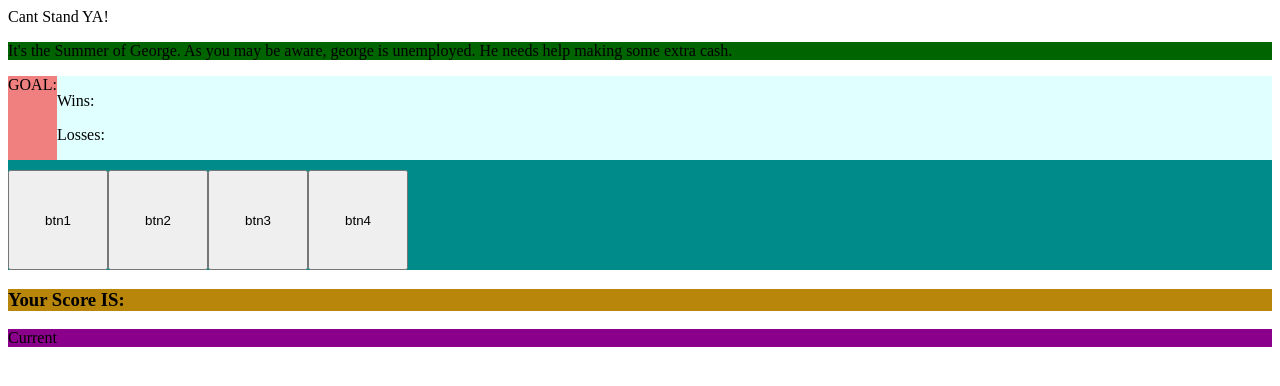
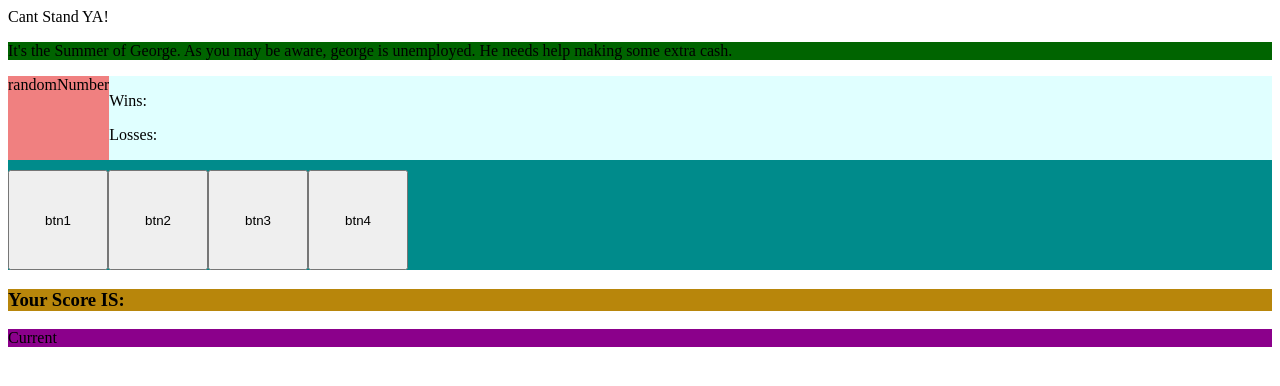
Before and after one commit to somemothersson/unit-4-game, a plain HTML site: page index.html in a window 1280 px wide. Drawn offline with nearby package versions, Linux system fonts and the light colour scheme.

Commit message:
jquery updates

```diff
--- a/assets/javascript/game.js
+++ b/assets/javascript/game.js
@@ -3,10 +3,6 @@ let randomNumber = 0;
 let wins = 0;
 let losses = 0;
 let counter = 0;
-// let tile1 = 0;
-// let tile2 = 0;
-// let tile3 = 0;
-// let tile4 = 0;
 let values = [];
 
 
@@ -46,9 +42,9 @@ $(document).ready(function () {
             reset();
 
         } else if (counter > randomNumber){
-            losses ++
+            losses ++;
             reset();
-            $(".losses").append(losses);
+            $(".losses").text(losses);
             console.log("losses: ", losses);
         }
 
@@ -74,6 +70,7 @@ $(document).ready(function () {
 function genNum() {
     let randGen = Math.ceil(Math.random() * 120 + 19);
     randomNumber = randGen;
+    $(".random").html("randomNumber");
     while(values.length < 4){
         let tileGen = Math.floor(Math.random() * 12) + 1;
         if(values.indexOf(tileGen) === -1) values.push(tileGen);
--- a/index.html
+++ b/index.html
@@ -19,8 +19,8 @@
         <div class="row-3">
         <div class = "random">GOAL: </div>
         <div class = "winloss">
-            <p class="wins">Wins: </p>
-            <p class="losses">Losses: </p>
+            <p>Wins: <span class="wins"></span> </p>
+            <p >Losses: <span class="losses"></span> </p>
         </div>
         </div>
         <div class = george>
```
